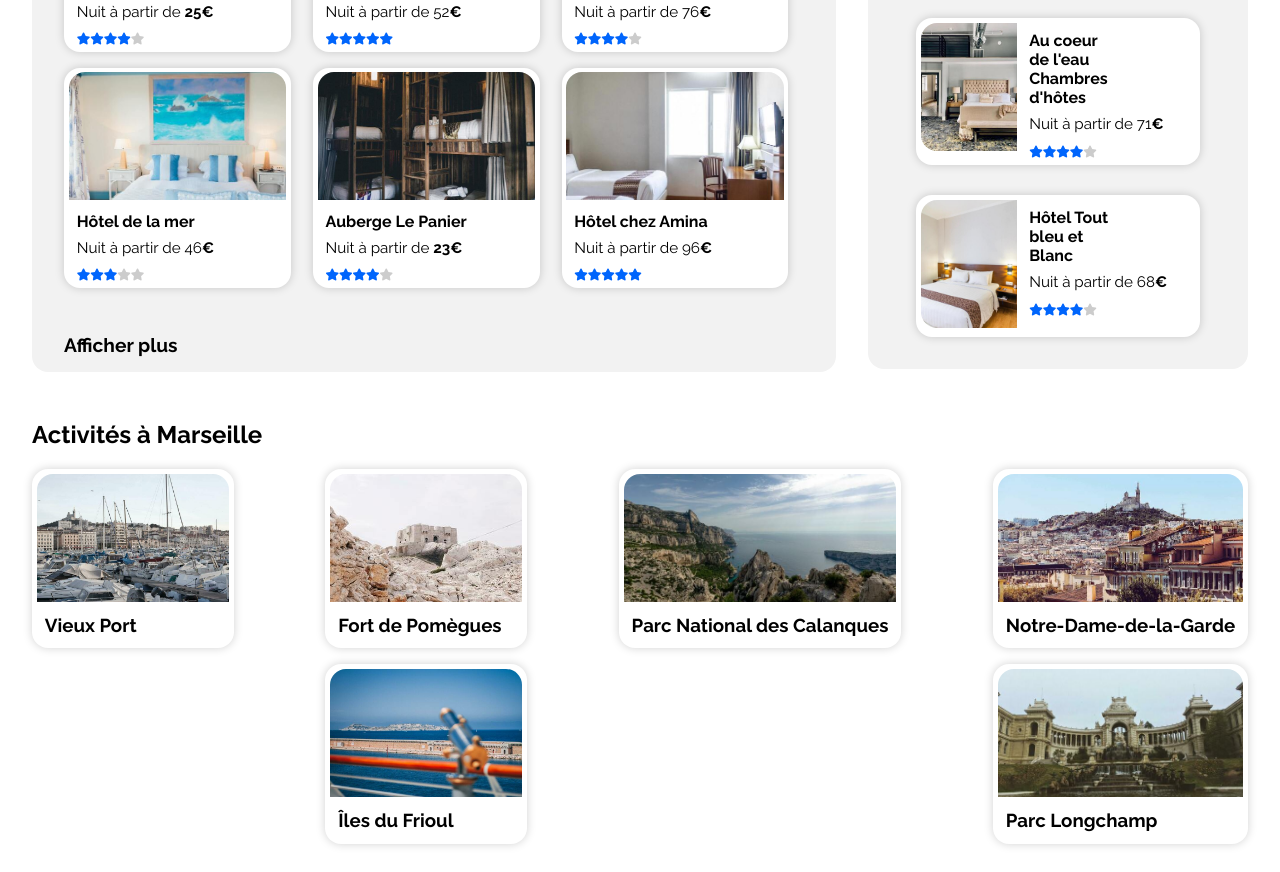
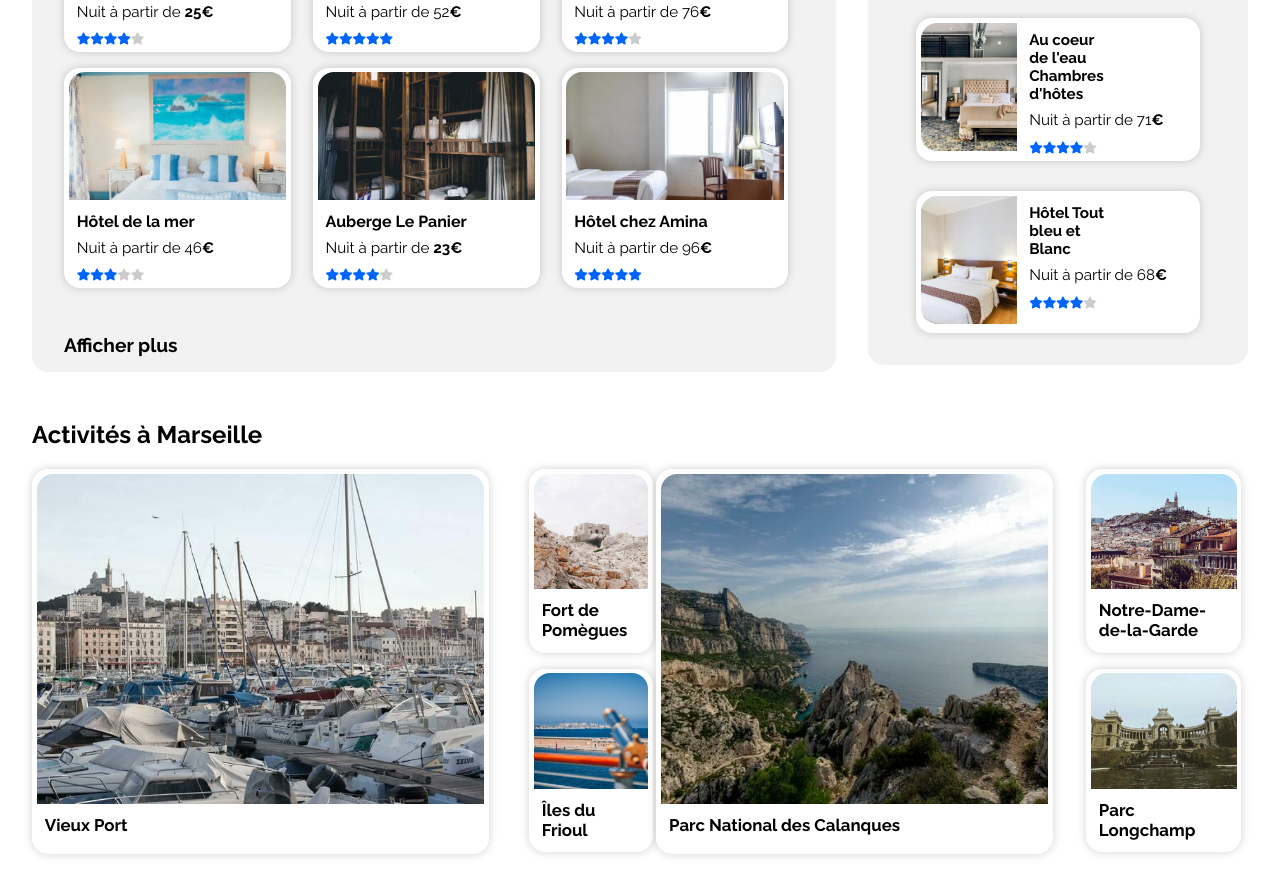
Before and after one commit to ZinedineMess/Reservia, a plain HTML site: page index.html in a window 1280 px wide. Shown: the part 708-1580 px from the top of the page. Drawn offline with Linux system fonts and the light colour scheme.

Commit message:
html, css(elements): creation de la section activités desktop

```diff
--- a/style.css
+++ b/style.css
@@ -338,11 +338,14 @@ aside .description {
 .description h3 {
 	margin: 00.5rem;
 	color: #000;
+	font-size: 95%;
 }
 
 .description p {
 	margin: 00.5rem;
 	color: #000;
+	font-size: 95%;
+
 }
 
 .description span {
@@ -371,7 +374,8 @@ aside a {
 	margin-bottom: 1rem;
 }
 
-#activités img {
+.article-vertical img,
+.article-double img {
 	border-radius: 1rem;
 	object-fit: cover;
 	border-radius: 1rem 1rem 0 0;
@@ -570,20 +574,41 @@ footer li {
 	#activités {
 		margin-left: 2rem;
 		margin-top: 3rem;
-		margin-bottom: 3rem;
+		margin-bottom: 4rem;
 	}
 
 	.activités-article {
 		display: flex;
+		flex-direction: row;
 		flex-wrap: nowrap;
-		flex-direction: row;
-		justify-content: space-between;
 	}
 
-	.article-vertical {
-		height: 100%;
-		width: auto;
+	.activités-article article {
+		width: 90%;
+		font-size: 90%;
 	}
+
+	.article-vertical article {
+		height: 94%;
+	}
+
+	.article-double img {
+		border-radius: 1rem;
+		object-fit: cover;
+		border-radius: 1rem 1rem 0 0;
+		height: 8em;
+		width: 100%;
+	}
+
+	.article-vertical img {
+		height: 88%;
+	}
+
+	.article-vertical h3 {
+		width: 100%;
+	}
+
+
 
 	/* FOOTER */
 
```
